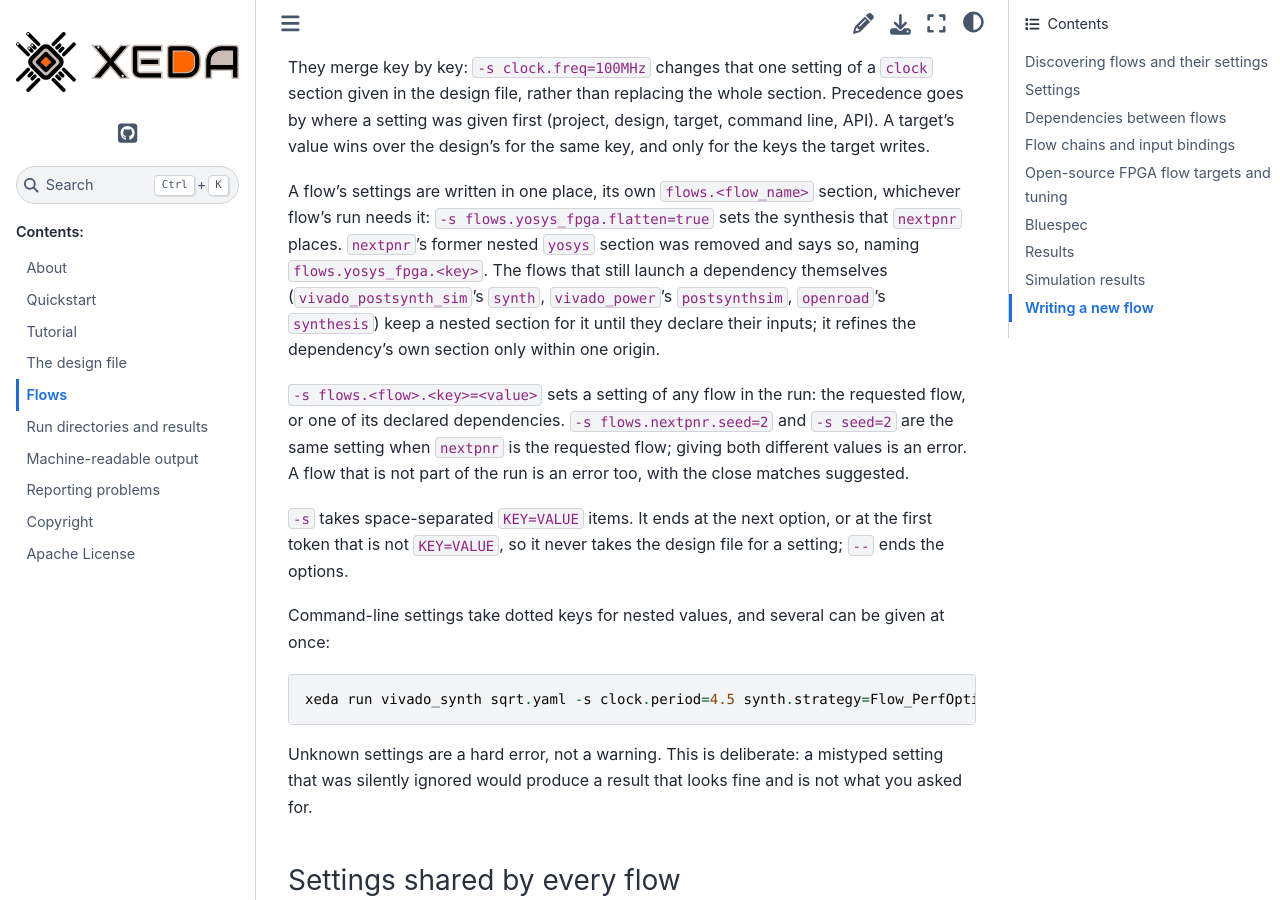
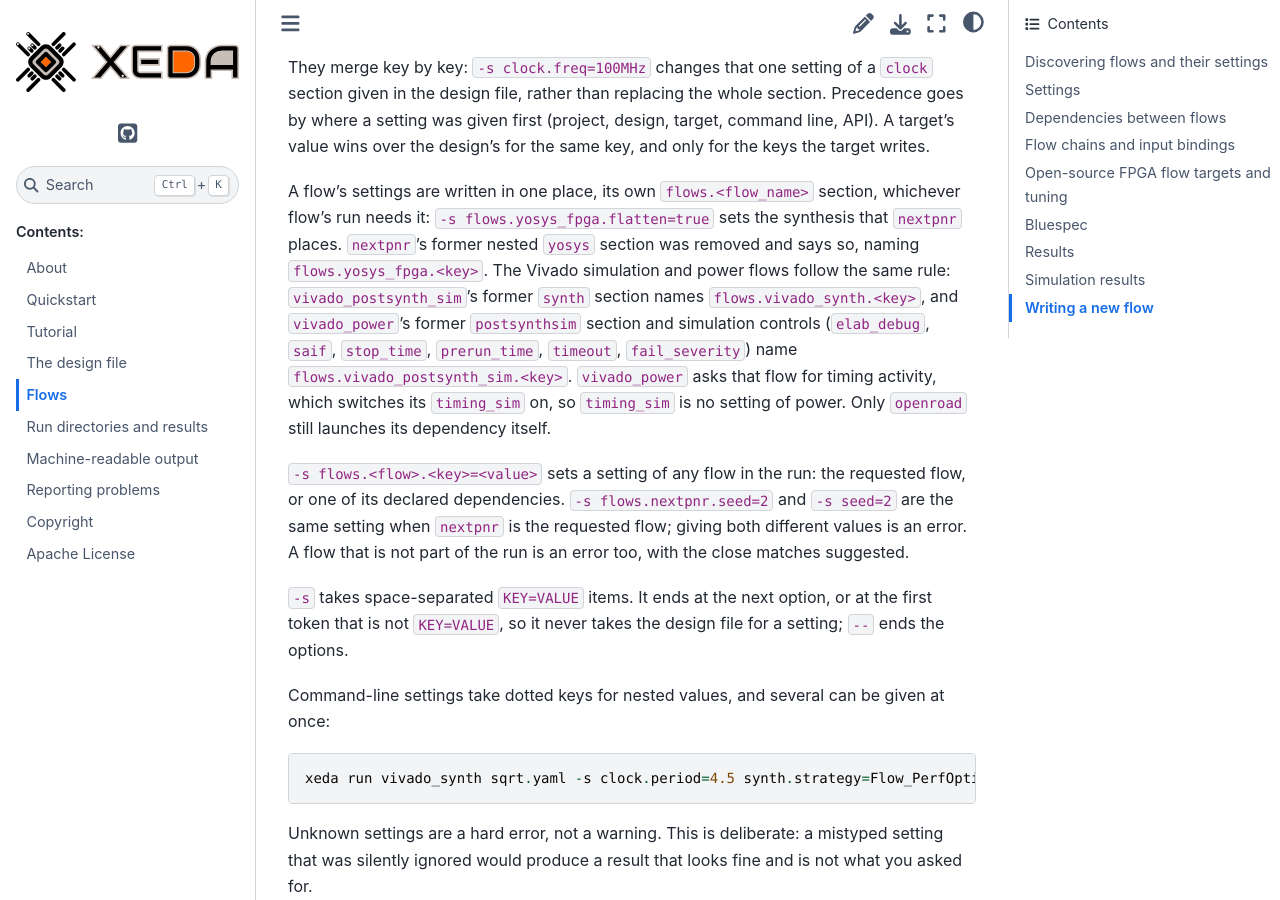
Before and after one commit to XedaHQ/xeda, a Sphinx documentation site: the page built from docs/flows.rst, in a window 1280 px wide and 900 px high, scrolled down 1570 px. Built offline with Sphinx 7.4.7 and the Sphinx Book theme 1.1.4, drawn with Linux system fonts in a browser that asks for light colours; some of the changed text lies outside the part shown.

Commit message:
Describe the Vivado simulation and power flows by their declared inputs
The docs and both copies of the agent skill still told readers that
vivado_postsynth_sim and vivado_power keep nested synth and postsynthsim
sections, use the legacy shared-setting rule, and cannot be chained. They now
state that those sections were removed, name the replacement for each (the
synthesis settings go under flows.vivado_synth, the simulation controls under
flows.vivado_postsynth_sim, and timing_sim has none because power switches it
on itself), and list the two flows among the ones that declare their inputs.

```diff
--- a/docs/flows.rst
+++ b/docs/flows.rst
@@ -72,9 +72,13 @@ the design's for the same key, and only for the keys the target writes.
 A flow's settings are written in one place, its own ``flows.<flow_name>`` section, whichever
 flow's run needs it: ``-s flows.yosys_fpga.flatten=true`` sets the synthesis that ``nextpnr``
 places. ``nextpnr``'s former nested ``yosys`` section was removed and says so, naming
-``flows.yosys_fpga.<key>``. The flows that still launch a dependency themselves
-(``vivado_postsynth_sim``'s ``synth``, ``vivado_power``'s ``postsynthsim``, ``openroad``'s
-``synthesis``) keep a nested section for it until they declare their inputs; it refines the dependency's own section only within one origin.
+``flows.yosys_fpga.<key>``. The Vivado simulation and power flows follow the same rule:
+``vivado_postsynth_sim``'s former ``synth`` section names ``flows.vivado_synth.<key>``, and
+``vivado_power``'s former ``postsynthsim`` section and simulation controls (``elab_debug``,
+``saif``, ``stop_time``, ``prerun_time``, ``timeout``, ``fail_severity``) name
+``flows.vivado_postsynth_sim.<key>``. ``vivado_power`` asks that flow for timing activity, which
+switches its ``timing_sim`` on, so ``timing_sim`` is no setting of power. Only ``openroad`` still
+launches its dependency itself.
 
 ``-s flows.<flow>.<key>=<value>`` sets a setting of any flow in the run: the requested flow, or one
 of its declared dependencies. ``-s flows.nextpnr.seed=2`` and ``-s seed=2`` are the same setting
@@ -223,9 +227,9 @@ checks each neighboring pair and never searches for a missing stage.
 * A flow that programs a device (``openfpgaloader``) can only end a chain.
 * Only flows that declare their file inputs and outputs (``declared`` in ``xeda list-flows
   --json``) can be chained: ``yosys_fpga``, ``nextpnr``, ``fpga_pack``, ``openfpgaloader`` and,
-  for the outputs they write, ``vivado_synth`` and ``vivado_alt_synth`` today. A flow without
-  declarations (``bsc``, ``bsc_sim``, ``vivado_project``, the Vivado simulation and power flows,
-  ...) runs alone and is refused inside a chain, naming it. No stage is ever fed by reading another flow's
+  for the outputs they write, ``vivado_synth`` and ``vivado_alt_synth``, and ``vivado_postsynth_sim``
+  and ``vivado_power`` today. A flow without
+  declarations (``bsc``, ``bsc_sim``, ``vivado_project``, ``vivado_sim``, ...) runs alone and is refused inside a chain, naming it. No stage is ever fed by reading another flow's
   ``artifacts``.
 * ``xeda list-flows`` shows, for each declared flow, what it takes and makes and which flows can
   come directly after it (JSON: ``can_precede``, ``can_follow``); shell completion offers only
@@ -366,8 +370,8 @@ ECP5, iCE40, Nexus and Xilinx 7-series are what chains cover. The build-only cha
 ends at ``openfpgaloader`` programs a device. The test suite runs those chains against fake
 tools, and never starts a real programmer.
 
-Chains that start at Bluespec or go through ``vivado_project`` or the Vivado simulation and
-power flows are **not** available yet, and the command below is refused today (``Flow `bsc` has
+Chains that start at Bluespec or go through ``vivado_project`` or ``vivado_sim`` are **not**
+available yet, and the command below is refused today (``Flow `bsc` has
 no declared I/O and can only be run alone``). They need the remaining flows to declare their
 inputs and outputs, a design value that ``bsc`` produces and the flows after it read, and
 showcase designs and targets that use them:
```
Also changed, not shown: other parts of docs/flows.rst (+1 -1 lines), CLAUDE.md (+5 -3 lines), src/xeda/data/agent/SKILL.md (+5 -5 lines), src/xeda/data/agent/references/troubleshooting.md (+2 -2 lines), .claude/skills/xeda/SKILL.md, .claude/skills/xeda/references/troubleshooting.md.
